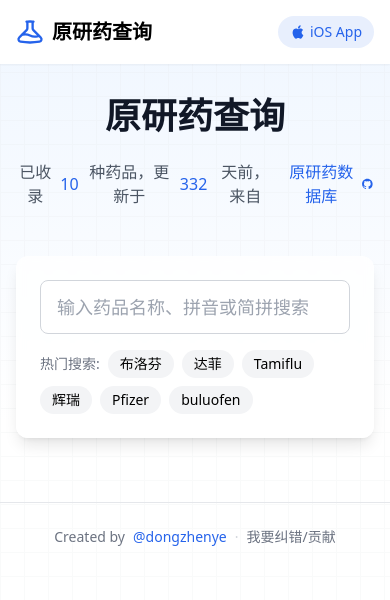
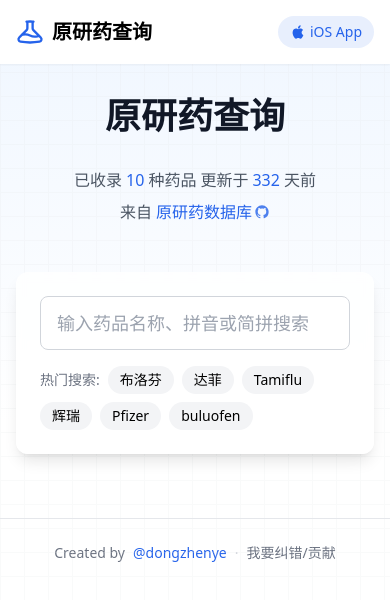
Before and after one commit to dongzhenye/yuanyanyao-web, a Next.js app: page / in a window 390 px wide. Shown: the top 600 px of the page. Built offline with nearby package versions, Linux system fonts and the light colour scheme; what pinyin-pro would draw is missing.

Commit message:
style: improve layout in mobile

```diff
--- a/src/pages/index.tsx
+++ b/src/pages/index.tsx
@@ -186,42 +186,55 @@
       />
 
       <div className="min-h-screen bg-gradient-to-b from-blue-50 via-white to-white">
-        {/* 添加背景图案 */}
         <div className="absolute inset-0 bg-grid-pattern opacity-[0.2] pointer-events-none" />
 
         <Header />
 
         <main className="container relative max-w-7xl mx-auto px-4 py-8">
           <div className="text-center mb-12">
-            <h1 className="text-4xl md:text-5xl font-bold text-gray-900 mb-6">
+            <h1 className="text-4xl md:text-5xl font-bold text-gray-900 mb-8">
               {siteConfig.name}
             </h1>
-            <p className="text-base md:text-lg text-gray-600 flex items-center justify-center gap-1.5">
-              已收录
-              <span className="font-medium text-primary">
-                {drugsData.meta.total}
-              </span>
-              种药品，更新于
-              <span className="font-medium text-primary">
+
+            {/* 优化副标题布局 */}
+            <div className="flex flex-wrap justify-center items-center gap-x-1 gap-y-2 text-base text-gray-600">
+              <div className="flex items-center">
+                <span>已收录</span>
+                <span className="mx-1 text-primary font-medium">{drugsData.meta.total}</span>
+                <span>种药品</span>
+              </div>
+
+              <span className="hidden sm:block text-gray-400">·</span>
+
+              <div className="flex items-center">
+                <span>更新于</span>
+                <span className="mx-1 text-primary font-medium">
                   {Math.floor((Date.now() - new Date(drugsData.meta.lastUpdate).getTime()) / (1000 * 60 * 60 * 24))}
                 </span>
-              天前，来自
+                <span>天前</span>
+              </div>
+
+              <span className="hidden sm:block text-gray-400">·</span>
+
+              <div className="flex items-center">
+                <span>来自</span>
                 <a
                   href={siteConfig.databaseUrl}
                   target="_blank"
                   rel="noopener noreferrer"
-                className="inline-flex items-center text-primary hover:text-primary-dark transition-colors group"
+                  className="ml-1 inline-flex items-center text-primary hover:text-primary-dark transition-colors group"
                 >
                   原研药数据库
                   <svg
-                  className="w-4 h-4 ml-0.5 transition-transform group-hover:scale-110"
+                    className="w-4 h-4 ml-0.5 opacity-80"
+                    viewBox="0 0 24 24"
                     fill="currentColor"
-                  viewBox="0 0 24 24"
                   >
-                  <path fillRule="evenodd" d="M12 2C6.477 2 2 6.484 2 12.017c0 4.425 2.865 8.18 6.839 9.504.5.092.682-.217.682-.483 0-.237-.008-.868-.013-1.703-2.782.605-3.369-1.343-3.369-1.343-.454-1.158-1.11-1.466-1.11-1.466-.908-.62.069-.608.069-.608 1.003.07 1.531 1.032 1.531 1.032.892 1.53 2.341 1.088 2.91.832.092-.647.35-1.088.636-1.338-2.22-.253-4.555-1.113-4.555-4.951 0-1.093.39-1.988 1.029-2.688-.103-.253-.446-1.272.098-2.65 0 0 .84-.27 2.75 1.026A9.564 9.564 0 0112 6.844c.85.004 1.705.115 2.504.337 1.909-1.296 2.747-1.027 2.747-1.027.546 1.379.202 2.398.1 2.651.64.7 1.028 1.595 1.028 2.688 0 3.848-2.339 4.695-4.566 4.943.359.309.678.92.678 1.855 0 1.338-.012 2.419-.012 2.747 0 .268.18.58.688.482A10.019 10.019 0 0022 12.017C22 6.484 17.522 2 12 2z" />
+                    <path d="M12 2C6.477 2 2 6.484 2 12.017c0 4.425 2.865 8.18 6.839 9.504.5.092.682-.217.682-.483 0-.237-.008-.868-.013-1.703-2.782.605-3.369-1.343-3.369-1.343-.454-1.158-1.11-1.466-1.11-1.466-.908-.62.069-.608.069-.608 1.003.07 1.531 1.032 1.531 1.032.892 1.53 2.341 1.088 2.91.832.092-.647.35-1.088.636-1.338-2.22-.253-4.555-1.113-4.555-4.951 0-1.093.39-1.988 1.029-2.688-.103-.253-.446-1.272.098-2.65 0 0 .84-.27 2.75 1.026A9.564 9.564 0 0112 6.844c.85.004 1.705.115 2.504.337 1.909-1.296 2.747-1.027 2.747-1.027.546 1.379.202 2.398.1 2.651.64.7 1.028 1.595 1.028 2.688 0 3.848-2.339 4.695-4.566 4.943.359.309.678.92.678 1.855 0 1.338-.012 2.419-.012 2.747 0 .268.18.58.688.482A10.019 10.019 0 0022 12.017C22 6.484 17.522 2 12 2z" />
                   </svg>
                 </a>
-            </p>
+              </div>
+            </div>
           </div>
 
           {/* 搜索框添加卡片效果 */}
```
Lines whose indentation alone changed are shown as unchanged.
